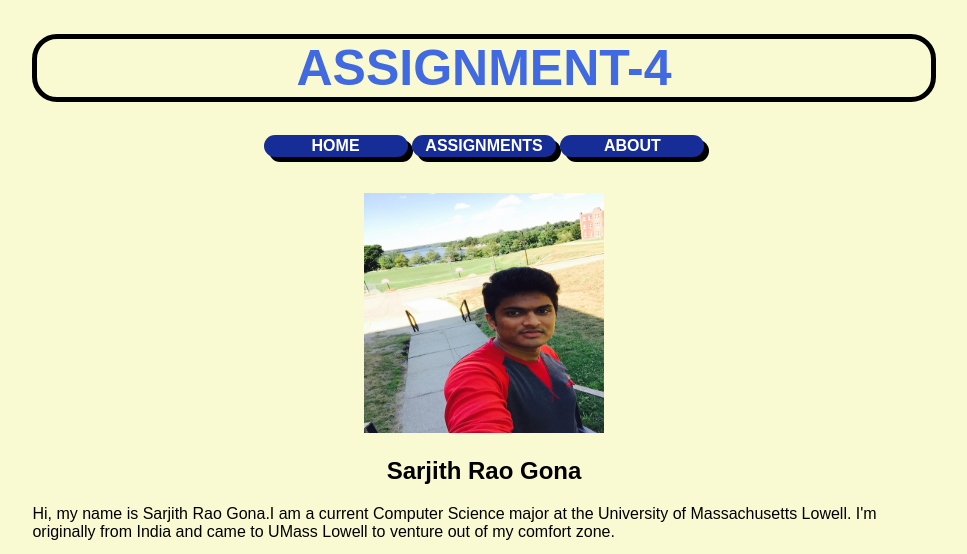
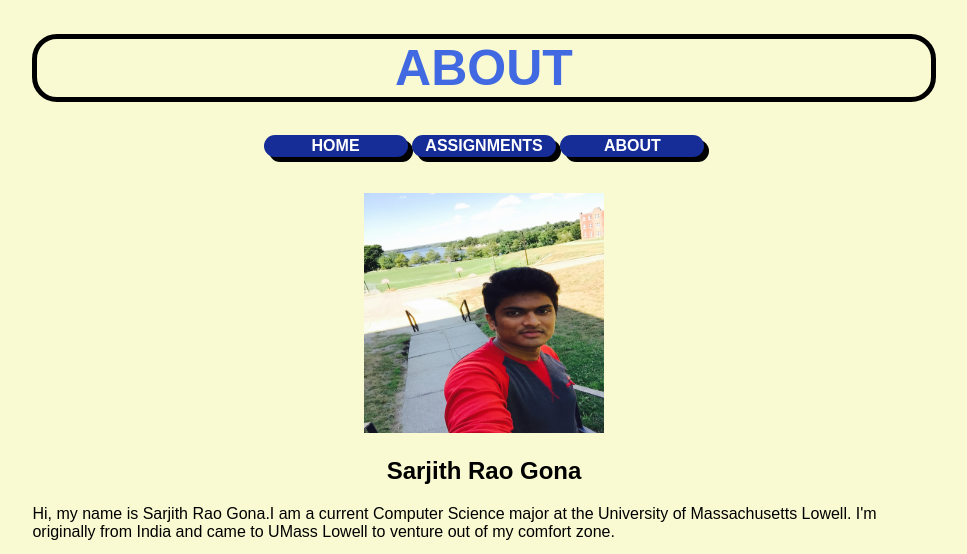
Before and after one commit to Sarjith/GUI-1, a plain HTML site: page about.html in a window 1280 px wide. Shown: the whole page, without its empty margins (156-1123 px from the left). Drawn offline with Linux system fonts and the light colour scheme.

Commit message:
Update about.html

```diff
--- a/about.html
+++ b/about.html
@@ -17,7 +17,7 @@
 
 <!-- Contact Page -->
 <body class="main">
-    <h1 class="center"> ASSIGNMENT-4 </h1>
+    <h1 class="center"> ABOUT</h1>
 
     <ul class="nav">
         <li class="nav"><a href="index.html" class="links">Home</a></li>
```
